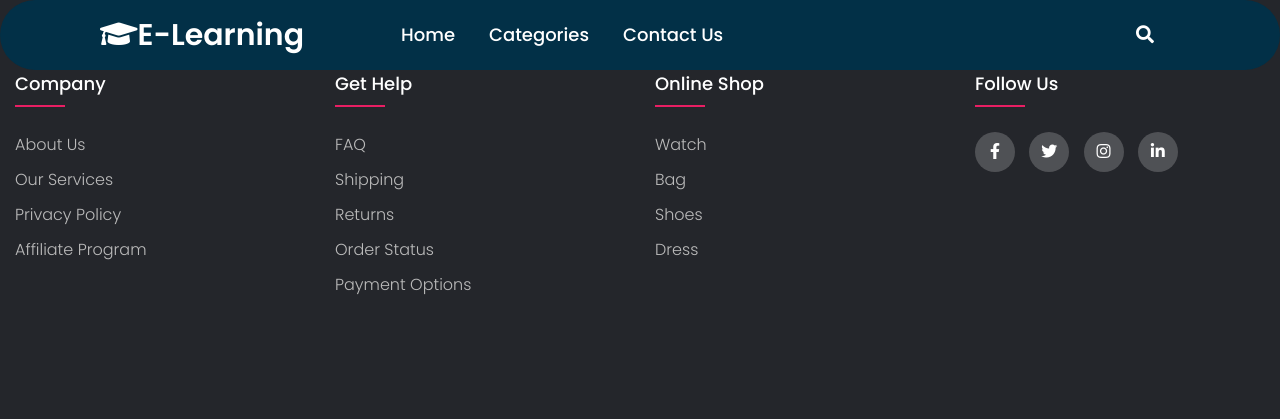
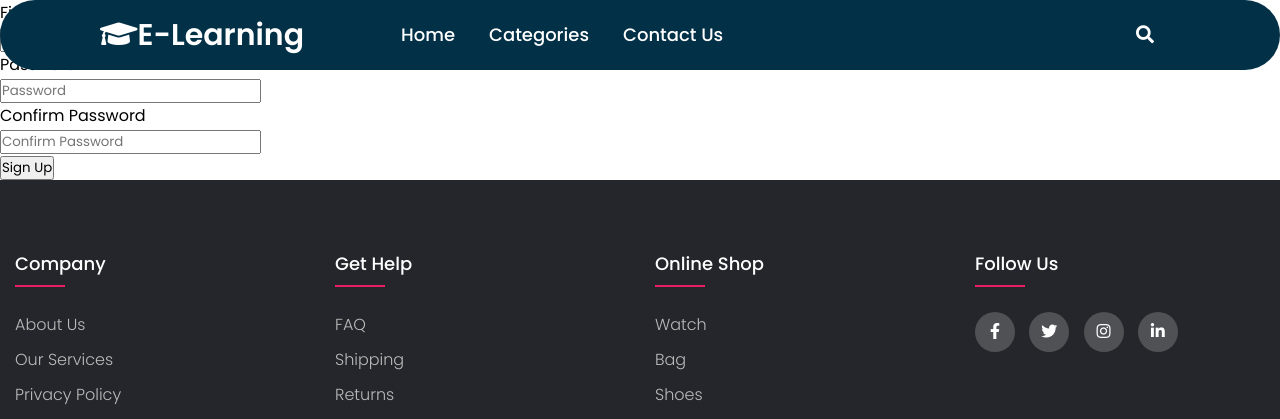
Before and after one commit to devyneX/E-learning, a Flask app: page /signup in a window 1280 px wide. Shown: the top 419 px of the page. Before the commit the page ends 295 px from the top, so only its background shows below. Run offline with Flask 2, Linux system fonts and the light colour scheme.

Commit message:
login, sign up, course pages.add script.js.  added db queries in the backend. added model classes.

```diff
--- a/website/auth.py
+++ b/website/auth.py
@@ -1,6 +1,7 @@
 from flask import Blueprint, redirect, render_template, request, url_for
 from flask_login import current_user, login_required, login_user, logout_user
 from werkzeug.security import generate_password_hash, check_password_hash
+from .models import User
 from . import mysql
 
 
@@ -10,23 +11,28 @@ auth = Blueprint('auth', __name__)
 @auth.route('/login', methods=['GET', 'POST'])
 def login():
     if request.method == 'POST':
-        acc_type = request.form.get('type')
+        # acc_type = request.form.get('type')
         username = request.form.get('username')
         password = request.form.get('password')
 
-    # password_check
-    user = None
-    if check_password_hash(user.enc_pass, password):
-        login_user(user, remember=True)
-        return redirect(url_for('views.home'))
-    else:
-        # incorrect password
-        pass
+        # password_check
+        cur = mysql.connection.cursor()
+        cur.execute(
+            """SELECT * FROM authorization WHERE username=%s""", username)
+        result = cur.fetchall()[0]
+        user = User(result['account_id'], result['account_type'],
+                    result['email'], result['username'], result['encrypted_password'])
+        if check_password_hash(user.enc_passord, password):
+            login_user(user, remember=True)
+            return redirect(url_for('views.home'))
+        else:
+            # incorrect password
+            pass
 
     return render_template('login.html', user=current_user)
 
 
-@auth.route('/signup')
+@auth.route('/signup', methods=['GET', 'POST'])
 def signup():
     if request.method == 'POST':
         acc_type = request.form.get('type')
--- /dev/null
+++ b/website/static/script.js
@@ -0,0 +1,7 @@
+function openForm(id) {
+  document.getElementById(id).style.display = "block";
+}
+
+function closeForm(id) {
+  document.getElementById(id).style.display = "none";
+}
--- a/website/static/style.css
+++ b/website/static/style.css
@@ -261,6 +261,14 @@ nav .content .links{
 ul{
 	list-style: none;
 }
+.form-popup {
+  display: none;
+  position: fixed;
+  bottom: 0;
+  right: 15px;
+  border: 3px solid #f1f1f1;
+  z-index: 9;
+}
 .footer{
 	background-color: #24262b;
     padding: 70px 0;
--- a/website/templates/base.html
+++ b/website/templates/base.html
@@ -8,6 +8,7 @@
     <title>base_html</title>
     <link rel="stylesheet" href="{{ url_for('static', filename='style.css') }}">
     <link rel="stylesheet" href="https://cdnjs.cloudflare.com/ajax/libs/font-awesome/5.15.3/css/all.min.css" />
+    <script src="{{ url_for('static', filename='script.js') }}"></script>
 </head>
 
 <body>
--- a/website/templates/sign_up.html
+++ b/website/templates/sign_up.html
@@ -1,7 +1,21 @@
 {% extends 'base.html'%}
 
-{% block title %} {% endblock%}
+{% block title %}Sign Up{% endblock%}
 
 {% block content %}
-
+<div>
+    <form method="POST">
+        <label for="firstname">First Name</label>
+        <input type="text" placeholder="First Name" name="lastname">
+        <label for="lastname">Last Name</label>
+        <input type="text" placeholder="Last Name" name="lastname">
+        <label for="username">Username</label><br>
+        <input type="text" placeholder="Username" name="username"><br>
+        <label for="password">Password</label><br>
+        <input type="text" placeholder="Password" password="password1"><br>
+        <label for="password">Confirm Password</label><br>
+        <input type="text" placeholder="Confirm Password" password="password2"><br>
+        <button type="submit">Sign Up</button>
+    </form>
+</div>
 {% endblock%}
```
Also changed, not shown: website/__init__.py (+7 -2 lines), website/models.py (+50 -0 lines), website/templates/course.html (+15 -1 lines), website/templates/login.html (+10 -2 lines), website/views.py (+6 -5 lines).
